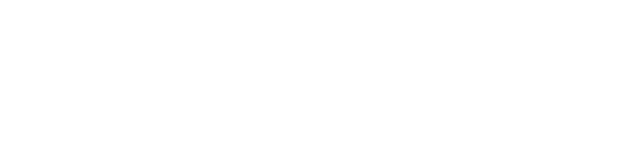
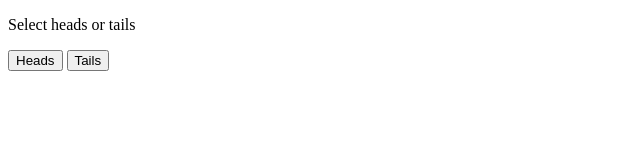
Before and after one commit to MateuszProkop/9-Toss-a-coin-App, a plain HTML site: page index.html in a window 1280 px wide. Shown: the whole page, without its empty margins (0-640 px from the left). Drawn offline with Linux system fonts and the light colour scheme.

Commit message:
updated html template

```diff
--- a/index.html
+++ b/index.html
@@ -7,6 +7,11 @@
     <title>Toss a coin App</title>
 </head>
 <body>
-
+    <div>
+        <p>Select heads or tails</p>
+        <button>Heads</button>
+        <button>Tails</button>
+    </div>
+    <script src="index.js"></script>
 </body>
 </html>
```
